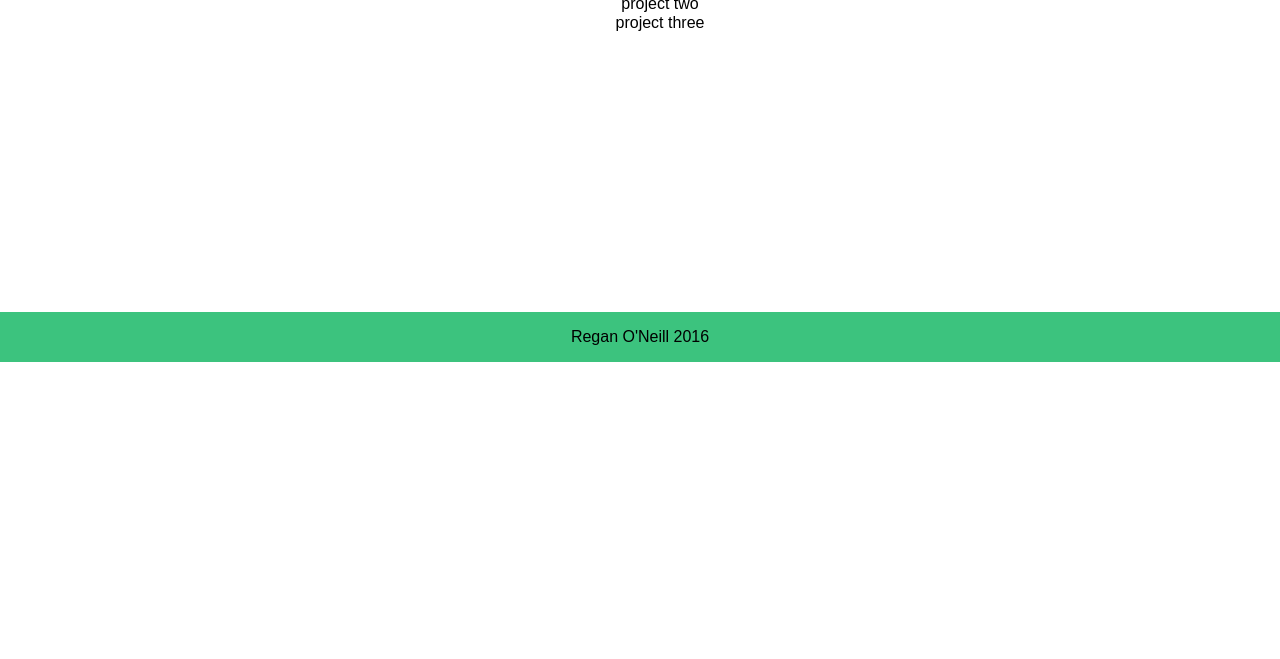
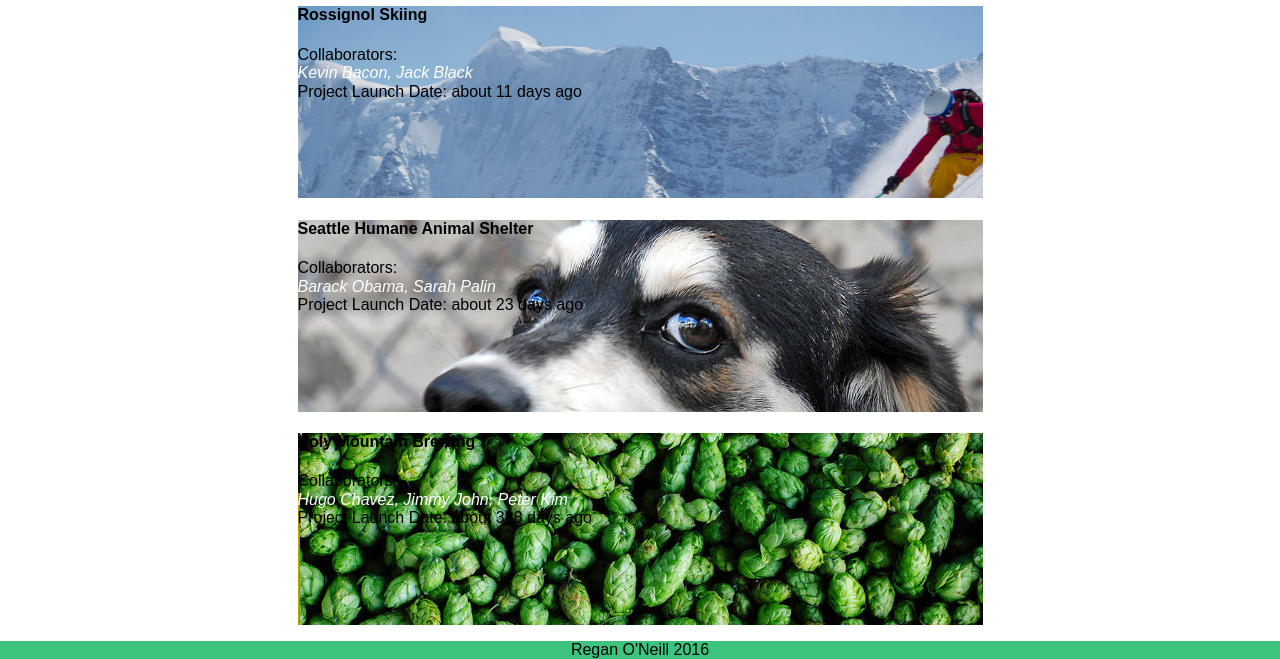
Before and after one commit to reganoneill/portfolio, a plain HTML site: page index.html in a window 1280 px wide. Shown: the part 438-1097 px from the top of the page. Before the commit the page ends 800 px from the top, so only its background shows below. Drawn offline with nearby package versions, Linux system fonts and the light colour scheme.

Commit message:
add images, tighten up js, modify styles

```diff
--- a/index.html
+++ b/index.html
@@ -14,7 +14,7 @@
     <header class="site-header clearfix">
       <div class="header-container">
         <div class="header-left">
-            <p class="fa fa-certificate">regan o'neill</p>
+            <p class="fa fa-certificate">  regan o'neill</p>
         </div>
         <div class="header-right">
           <nav class="main-nav">
@@ -36,26 +36,46 @@
       <section class="first-section center-element">
           <img class="profile-photo" src="images/me-pup-scarf.jpg">
         <ul>
-          <li class="block-list">Title: UI Builder</li>
+          <li class="block-list">Custom UI Developer</li>
           <li class="block-list">Tools: JS/HTML5/CSS3</li>
           <li class="block-list">Likes: Dogs, Beer, Learning</li>
         </ul>
       </section>
-      <section class="center-element">
+
+
+      <!-- code below copied from partner lab in order to understand process -->
+      <section id="projects">
+        <h1 class="center-element">My Work</h1>
+          <article class="template" data-category="cat">
+            <header>
+              <h4>Title</h4>
+              <div class="byline">
+                Collaborators: <address><a href="" target="_blank">Author Name</a></address>
+                Project Launch Date: <time pubdate datetime="2000-01-01">Publish Time</time>
+              </div>
+            </header>
+          <section class="article-body"></section>
+        </article>
+      </section>
+      <!-- end copied code snippet -->
+
+
+      <!-- <section class="center-element">
         <h2><a href="#">My Work</a></h2>
         <ul>
           <li class="block-list">project one</li>
           <li class="block-list">project two</li>
           <li class="block-list">project three</li>
         </ul>
-      </section>
+      </section> -->
     </main>
     <footer>
       <div class="center-element">
         <p class="footer-name">Regan O'Neill 2016</p>
       </div>
     </footer>
+    <script   src="https://code.jquery.com/jquery-3.1.1.min.js"   integrity="sha256-hVVnYaiADRTO2PzUGmuLJr8BLUSjGIZsDYGmIJLv2b8="   crossorigin="anonymous"></script>
+    <script src="scripts/siteProjects.js"></script>
+    <script src="scripts/projectArticle.js"></script>
   </body>
-
-
 </html>
--- /dev/null
+++ b/scripts/projectArticle.js
@@ -0,0 +1,59 @@
+var projects = [];
+
+function Project (options) {
+/* TODO: This is our Model constructor. It will take in
+   our source data from blogArticles and instantiate a
+   new Object according to this new definition. options is
+   a placeholder for the object that will ultimately be
+   passed in. Use all of the properties in blogArticles
+   to populate the new Article data that we'll use.  */
+   /*DONE*/
+  this.title = options.title;
+  this.category = options.category;
+  this.author = options.author;
+  this.image = options.image;
+  this.authorUrl = options.authorUrl;
+  this.publishedOn = options.publishedOn;
+};
+
+Project.prototype.toHtml = function() {
+  var $newProject = $('article.template').clone();
+  $newProject.removeClass('template');
+
+  $newProject.attr('data-category', this.category);
+  /* TODO: We also need to fill in:
+  1. author name
+  2. author url
+  3. article title
+  4. article body
+  5. publication*/
+  $newProject.find('header').css('background-image','url(' + this.image + ')').addClass('projectBackgroundImages center-horizontal-margin');
+  $newProject.find('h4').text(this.title);
+  $newProject.find('a').attr('href', this.authorUrl);
+  $newProject.find('a').text(this.author);
+  $newProject.find('time[pubdate]').attr('title', this.publishedOn);
+  $newProject.find('time').text('about ' + parseInt((new Date() - new Date(this.publishedOn))/60/60/24/1000) + ' days ago');
+/* TODO: This cloned article is no longer a template, as it now
+has real data attached to it. Remove the class from this new article! */
+  return $newProject;
+};
+
+/* This sort method is a standard JavaScript Array function
+   that will iterate over an array and compare its values,
+   and then arrange them in ascending or descending order
+   according to the return value. We are comparing the
+   publishedOn properties to arrange the blog posts in
+   descending order (most recent first). */
+siteProjects.sort(function(currentObject, nextObject) {
+  return (new Date(nextObject.publishedOn)) - (new Date(currentObject.publishedOn));
+});
+
+siteProjects.forEach(function(ele) {
+  projects.push(new Project(ele));
+});
+
+projects.forEach(function(article) {
+
+  $('#projects').append(article.toHtml());
+
+});
--- a/scripts/siteProjects.js
+++ b/scripts/siteProjects.js
@@ -0,0 +1,27 @@
+var siteProjects = [
+  {
+    title:       'Rossignol Skiing',
+    category:    'client',
+    image:       'images/rossignol.png',
+    author:      'Kevin Bacon, Jack Black',
+    authorUrl:   'http://www.imdb.com/name/nm0000102/',
+    publishedOn: '2016-10-15',
+  },
+  {
+    title:       'Holy Mountain Brewing',
+    category:    'client',
+    image:       'images/holymountain.png',
+    author:      'Hugo Chavez, Jimmy John, Peter Kim',
+    authorUrl:   'http://www.baseball-reference.com/players/h/hernafe02.shtml',
+    publishedOn: '2015-10-04'
+  },
+  {
+    title:       'Seattle Humane Animal Shelter',
+    category:    'client',
+    image:       'images/seattlehumane.png',
+    author:      'Barack Obama, Sarah Palin',
+    authorUrl:   'https://http.cat/',
+    publishedOn: '2016-10-03',
+
+  },
+];
--- a/styles/base.css
+++ b/styles/base.css
@@ -6,9 +6,15 @@ html {
   background-color: rgb(60, 195, 126);
 }
 
+.clearfix::after {
+  content: "";
+  display: table;
+  clear: both;
+}
+
 footer {
   background-color: rgb(60, 195, 126);
-  position: absolute;
+  /*position: absolute; <--this was causing problems for some reason*/
   right: 0;
   bottom: 0;
   left: 0;
@@ -20,3 +26,6 @@ a {
 a:visited {
   color: white;
 }
+article.template {
+  display: none;
+}
--- a/styles/layout.css
+++ b/styles/layout.css
@@ -1,8 +1,4 @@
-.clearfix::after {
-  content: "";
-  display: table;
-  clear: both;
-}
+
 .center-element {
   text-align: center;
 }
@@ -22,6 +18,10 @@
 }
 .first-section {
   background-color: rgba();
+  border-bottom: 0.5px solid rgb(60, 195, 126);
+}
+.first-section ul {
+  margin-left: -2em;
 }
 .inline-list {
   display: inline-block;
@@ -31,3 +31,6 @@
   display: block;
   list-style: none;
 }
+.center-horizontal-margin {
+  margin: 0 auto;
+}
--- a/styles/modules.css
+++ b/styles/modules.css
@@ -1,6 +1,7 @@
 .fa .fa-bars .top-right-menu{
   font-size: 24px;
 }
+
 .main-nav .nav-overlay {
   display: none;
   position: fixed;
@@ -24,7 +25,6 @@
   width: 100%;
 }
 
-
 .profile-photo {
     height: 14em;
     width: 14em;
@@ -32,16 +32,17 @@
     z-index: 2;
     margin-top: -2em;
 }
-/*.cancel-out:hover .nav-overlay {
-  display: none;
-}*/
+
+.projectBackgroundImages {
+  background-repeat: no-repeat;
+  max-width: 685px;
+  height: 12em;
+}
+
 @media screen and (min-width: 768px){
   .nav-overlay {
     display: block;
     width: 100%;
     list-style: none;
   }
-/*.header-right .fa-bars {
-    display: none;
-  }*/
 }
```
Also changed, not shown: images/holymountain.png (added), images/rossignol.png (added), images/seattlehumane.png (added).
